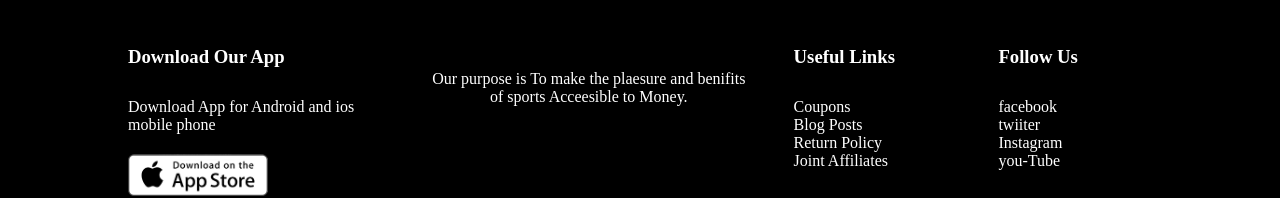
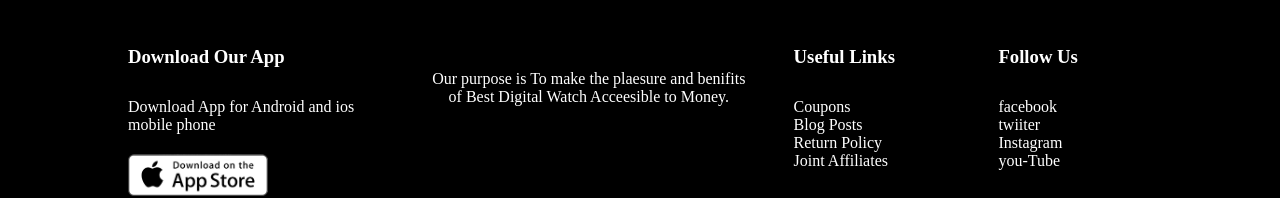
Before and after one commit to PKJ11/product-page, a plain HTML site: page e-account.html in a window 1280 px wide. Shown: the part 854-1052 px from the top of the page. Drawn offline with Linux system fonts and the light colour scheme; files whose address does not match are found by name.

Commit message:
second commit

```diff
--- a/e-account.html
+++ b/e-account.html
@@ -105,7 +105,7 @@
             <div class="box2">
                 <img src="/logo-white.png" alt="">
 
-                <p>Our purpose is To make the plaesure and benifits <br>of sports Acceesible to Money.</p>
+                <p>Our purpose is To make the plaesure and benifits <br>of Best Digital Watch Acceesible to Money.</p>
 
             </div>
             <div class="box3">
```
Also changed, not shown: e-shoping_cart.html (+1 -1 lines), index.html (+1 -1 lines).
